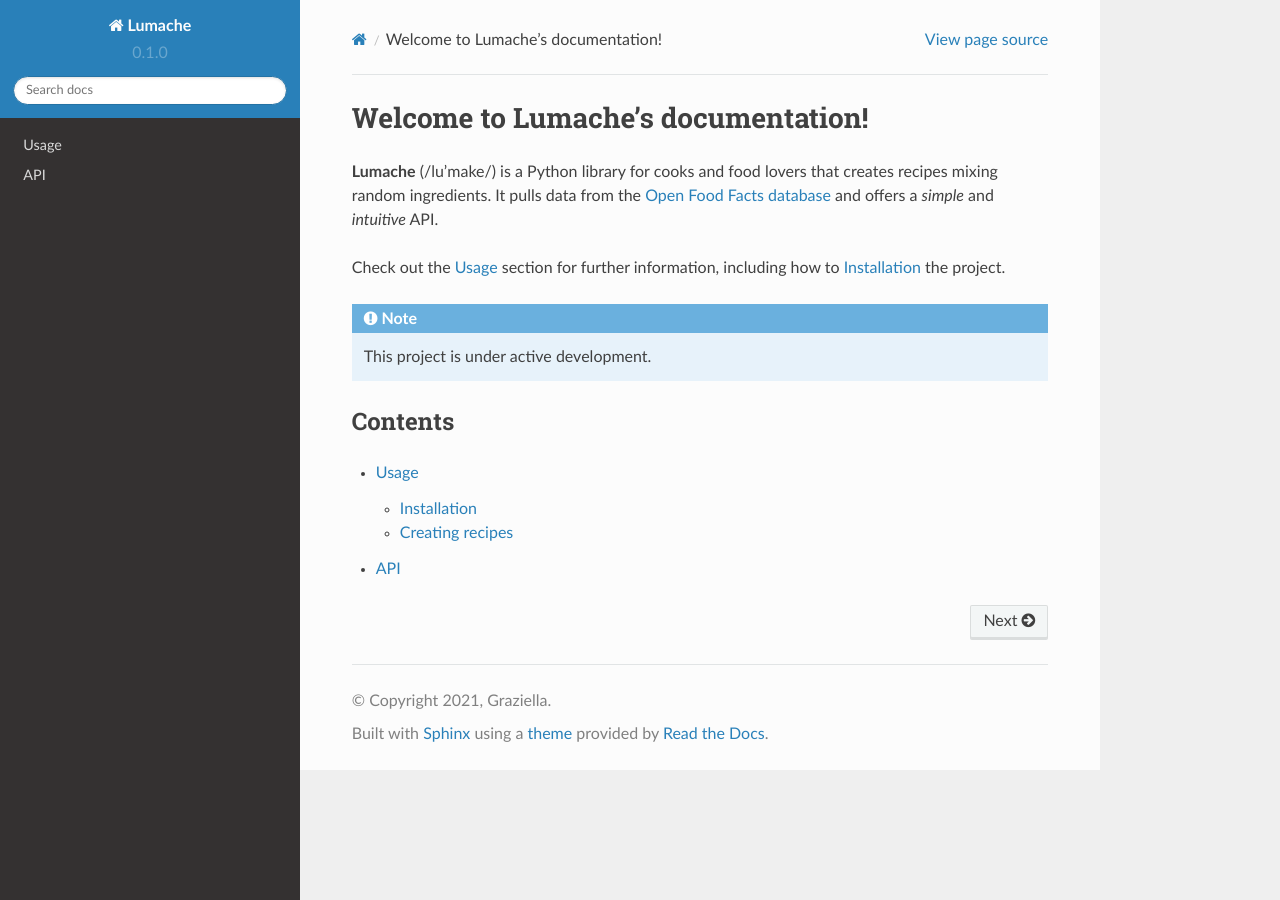
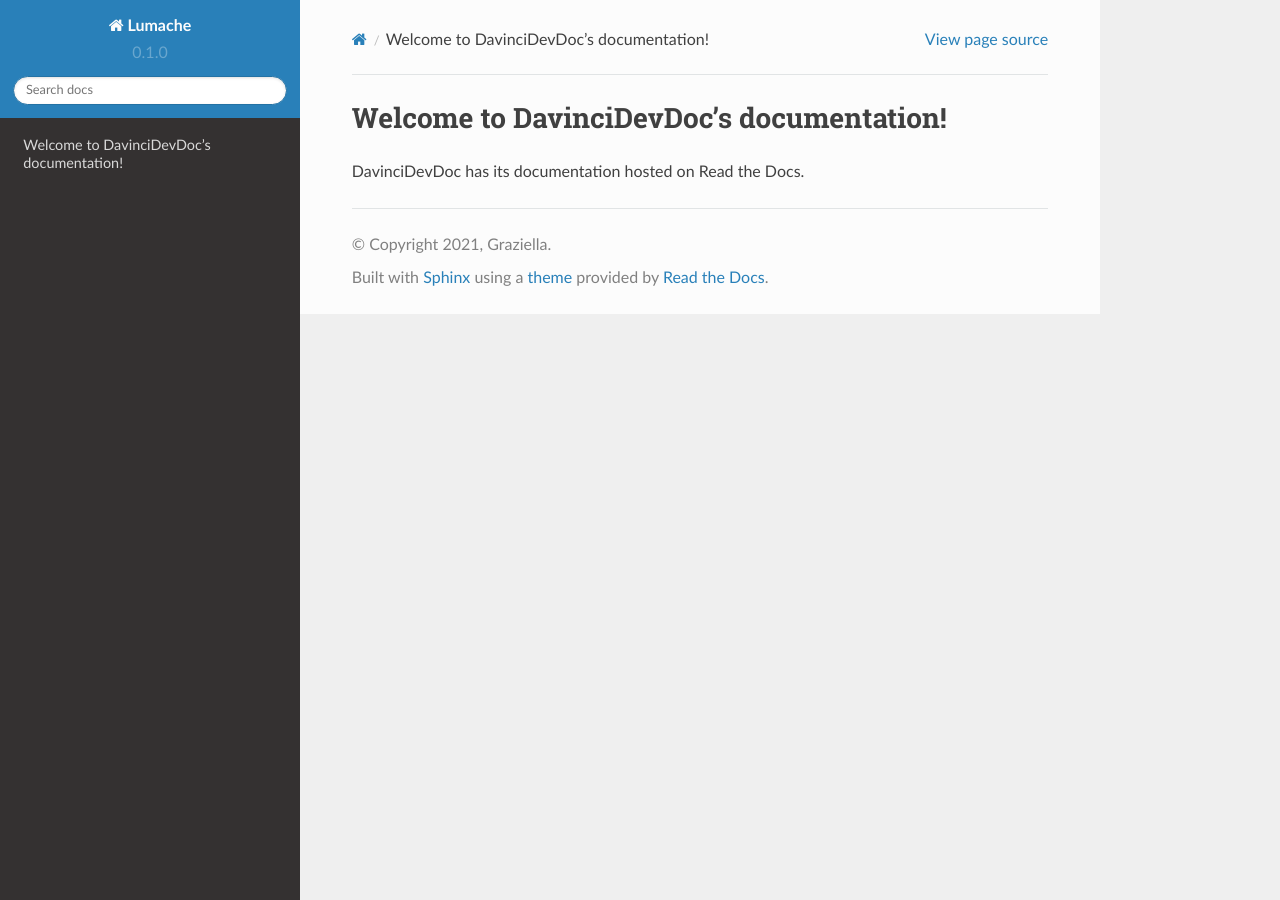
Before and after one commit to b3n0y/ResolveDevDoc, a Sphinx documentation site: the page built from docs/source/index.rst, in a window 1280 px wide. Built offline with Sphinx 7.4.7 and the Read the Docs theme 2.0.0, drawn with Linux system fonts in a browser that asks for light colours.

Commit message:
Update index.rst

```diff
--- a/docs/source/index.rst
+++ b/docs/source/index.rst
@@ -1,22 +1,4 @@
-Welcome to Lumache's documentation!
+Welcome to DavinciDevDoc's documentation!
 ===================================
 
-**Lumache** (/lu'make/) is a Python library for cooks and food lovers
-that creates recipes mixing random ingredients.
-It pulls data from the `Open Food Facts database <https://world.openfoodfacts.org/>`_
-and offers a *simple* and *intuitive* API.
-
-Check out the :doc:`usage` section for further information, including
-how to :ref:`installation` the project.
-
-.. note::
-
-   This project is under active development.
-
-Contents
---------
-
-.. toctree::
-
-   usage
-   api
+DavinciDevDoc has its documentation hosted on Read the Docs.
```
